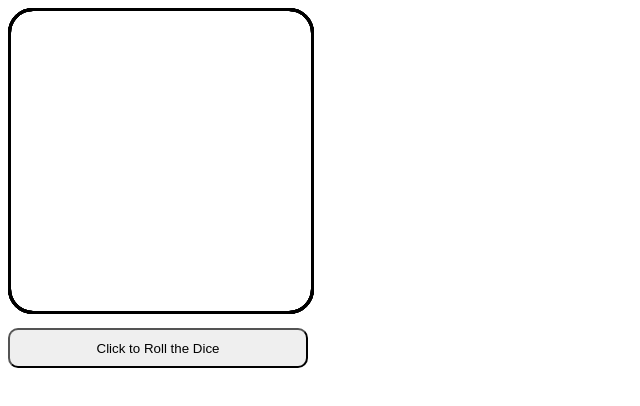
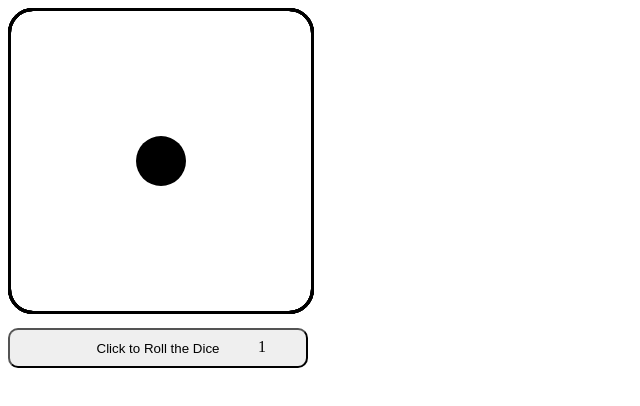
Before and after one commit to Eazyduzit/Dice, a plain HTML site: page dice_v1.0/index.html in a window 1280 px wide. Shown: the whole page, without its empty margins (0-640 px from the left). Drawn offline with Linux system fonts and the light colour scheme.

Commit message:
Add files via upload

```diff
--- a/dice_v1.0/index.html
+++ b/dice_v1.0/index.html
@@ -6,7 +6,7 @@
   <meta name="viewport" content="width=device-width, initial-scale=1.0">
   <title>Roll the Dice</title>
   <link rel="stylesheet" href="css/style.css">
-  <script src="js/script.js"></script>
+  <script src="js/script.js" defer></script>
 </head>
 <body>
 
```
